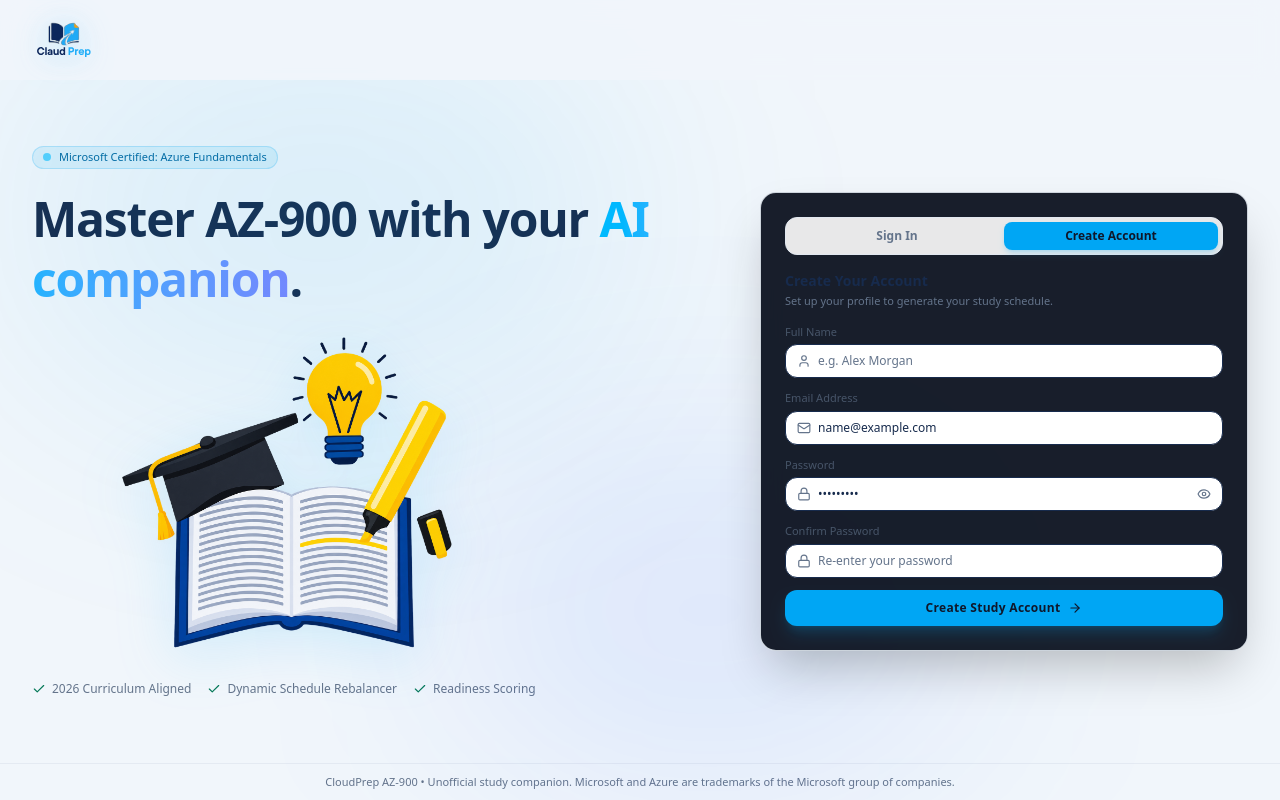
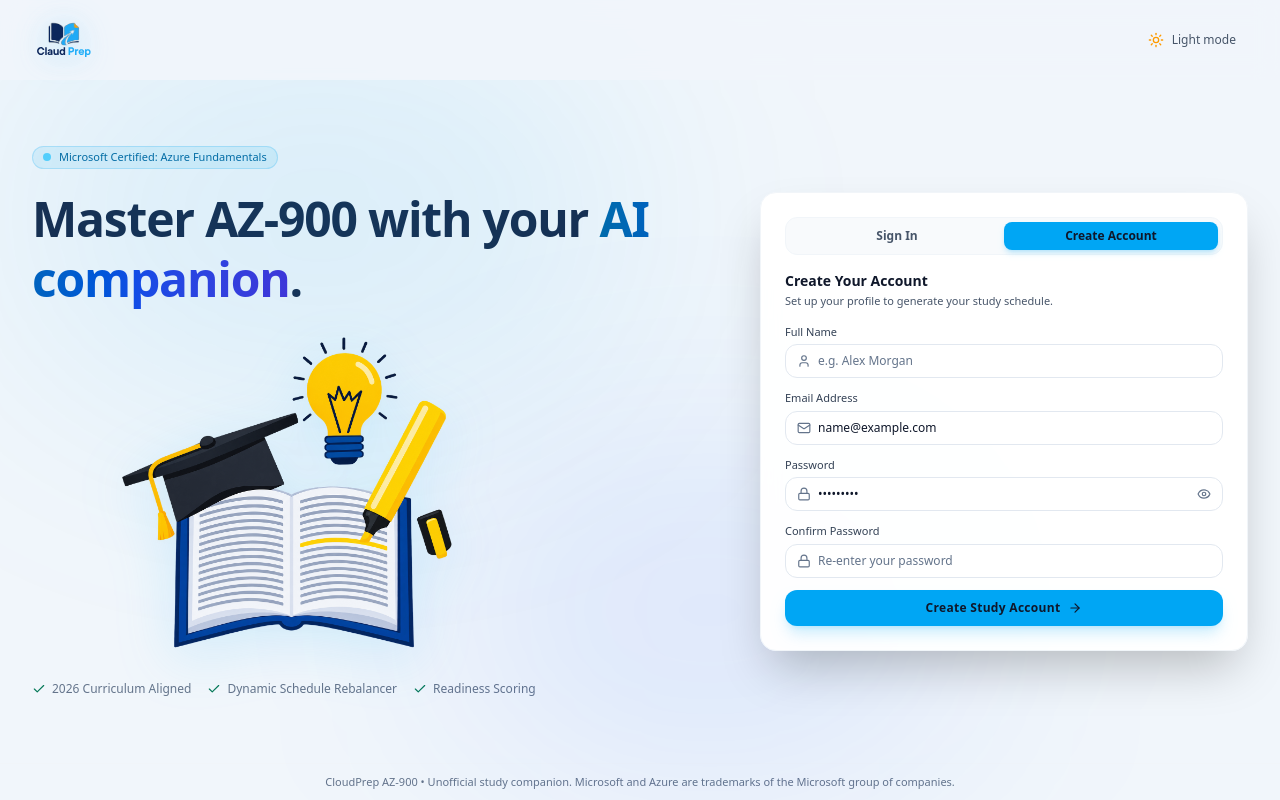
Before and after one commit to georgescourser-lab/Study-planner-, a Next.js app: page / in a window 1280 px wide. Both pictures are taken after typing "name@example.com", "Sample123" into the empty fields and a click on the button "Create Account". Built offline with nearby package versions, Linux system fonts and the light colour scheme; no server answers.

Commit message:
feat: Enhance theme toggle functionality and update UI styles for better accessibility

```diff
--- a/components/auth/AuthScreen.tsx
+++ b/components/auth/AuthScreen.tsx
@@ -13,6 +13,7 @@
   CheckCircle,
   Check,
 } from 'lucide-react';
+import { ThemeToggleButton } from '@/contexts/ThemeContext';
 
 export const AuthScreen: React.FC = () => {
   const { authMode, setAuthMode, signIn, signUp } = useAuth();
@@ -72,13 +73,13 @@
   };
 
   return (
-    <div className="min-h-screen lg:h-screen w-full bg-[#070b13] text-slate-100 relative lg:overflow-hidden flex flex-col justify-between">
+    <div className="min-h-screen lg:h-screen w-full bg-[#070b13] text-slate-900 dark:text-slate-100 relative lg:overflow-hidden flex flex-col justify-between">
       {/* Background ambient lighting */}
       <div className="absolute top-10 left-1/4 -translate-x-1/2 w-[600px] h-[350px] bg-sky-500/10 blur-[130px] rounded-full pointer-events-none" />
       <div className="absolute bottom-10 right-1/4 w-[500px] h-[300px] bg-blue-600/10 blur-[120px] rounded-full pointer-events-none" />
 
       {/* Top Header with prominent physical logo (frameless, no line) */}
-      <header className="w-full bg-[#070b13]/80 backdrop-blur-md sticky top-0 z-20 shrink-0">
+      <header className="w-full bg-[#070b13]/80 dark:bg-[#070b13]/80 backdrop-blur-md sticky top-0 z-20 shrink-0">
         <div className="max-w-7xl mx-auto px-4 sm:px-6 lg:px-8 h-16 sm:h-20 flex items-center justify-between">
           <div className="flex items-center">
             <img
@@ -87,6 +88,7 @@
               className="h-12 sm:h-14 md:h-16 w-auto object-contain transition-transform hover:scale-105 filter drop-shadow-[0_4px_16px_rgba(56,189,248,0.35)]"
             />
           </div>
+          <ThemeToggleButton compact />
         </div>
       </header>
 
@@ -107,7 +109,7 @@
             <div>
               <h1 className="text-3xl sm:text-4xl xl:text-5xl font-extrabold tracking-tight text-white leading-tight">
                 Master AZ-900 with your{' '}
-                <span className="text-transparent bg-clip-text bg-gradient-to-r from-sky-400 via-blue-400 to-indigo-400">
+                <span className="text-transparent bg-clip-text bg-gradient-to-r from-sky-700 via-blue-700 to-indigo-700 dark:from-sky-400 dark:via-blue-400 dark:to-indigo-400">
                   AI companion
                 </span>
                 .
@@ -144,9 +146,9 @@
           {/* RIGHT COLUMN: Authentication Beside the Overview          */}
           {/* ========================================================= */}
           <div className="lg:col-span-5 w-full max-w-md mx-auto lg:max-w-none">
-            <div className="bg-[#0c1220]/95 backdrop-blur-xl border border-slate-800/90 rounded-2xl shadow-2xl p-5 sm:p-6">
+            <div className="bg-white/95 dark:bg-[#0c1220]/95 backdrop-blur-xl border border-slate-200 dark:border-slate-800/90 rounded-2xl shadow-2xl p-5 sm:p-6">
               {/* Mode Switch Tabs (Sign In is first option) */}
-              <div className="flex rounded-xl bg-slate-900/90 p-1 border border-slate-800 mb-4">
+              <div className="flex rounded-xl bg-slate-100 dark:bg-slate-900/90 p-1 border border-slate-200 dark:border-slate-800 mb-4">
                 <button
                   type="button"
                   onClick={() => {
@@ -157,7 +159,7 @@
                   className={`flex-1 py-1.5 text-xs font-semibold rounded-lg transition-all ${
                     authMode === 'signin'
                       ? 'bg-sky-500 text-slate-950 shadow-md shadow-sky-500/20'
-                      : 'text-slate-400 hover:text-white'
+                      : 'text-slate-600 hover:text-slate-900 dark:text-slate-400 dark:hover:text-white'
                   }`}
                 >
                   Sign In
@@ -172,7 +174,7 @@
                   className={`flex-1 py-1.5 text-xs font-semibold rounded-lg transition-all ${
                     authMode === 'signup'
                       ? 'bg-sky-500 text-slate-950 shadow-md shadow-sky-500/20'
-                      : 'text-slate-400 hover:text-white'
+                      : 'text-slate-600 hover:text-slate-900 dark:text-slate-400 dark:hover:text-white'
                   }`}
                 >
                   Create Account
@@ -180,10 +182,10 @@
               </div>
 
               <div className="mb-3.5">
-                <h2 className="text-sm font-semibold text-white">
+                <h2 className="text-sm font-semibold text-slate-900 dark:text-white">
                   {authMode === 'signin' ? 'Welcome Back' : 'Create Your Account'}
                 </h2>
-                <p className="text-[11px] text-slate-400 mt-0.5">
+                <p className="text-[11px] text-slate-600 dark:text-slate-400 mt-0.5">
                   {authMode === 'signin'
                     ? 'Enter your credentials to resume your progress.'
                     : 'Set up your profile to generate your study schedule.'}
@@ -210,7 +212,7 @@
               <form onSubmit={handleSubmit} className="space-y-3">
                 {authMode === 'signup' && (
                   <div>
-                    <label className="block text-[11px] font-medium text-slate-300 mb-1">
+                    <label className="block text-[11px] font-medium text-slate-700 dark:text-slate-300 mb-1">
                       Full Name
                     </label>
                     <div className="relative">
@@ -221,14 +223,14 @@
                         value={fullName}
                         onChange={(e) => setFullName(e.target.value)}
                         placeholder="e.g. Alex Morgan"
-                        className="w-full bg-slate-900 border border-slate-750 rounded-xl pl-8 pr-3 py-2 text-xs text-white placeholder-slate-500 focus:outline-none focus:border-sky-500 focus:ring-1 focus:ring-sky-500 transition-colors"
+                        className="w-full bg-white dark:bg-slate-900 border border-slate-300 dark:border-slate-700 rounded-xl pl-8 pr-3 py-2 text-xs text-slate-900 dark:text-slate-100 placeholder-slate-500 focus:outline-none focus:border-sky-500 focus:ring-1 focus:ring-sky-500 transition-colors"
                       />
                     </div>
                   </div>
                 )}
 
                 <div>
-                  <label className="block text-[11px] font-medium text-slate-300 mb-1">
+                  <label className="block text-[11px] font-medium text-slate-700 dark:text-slate-300 mb-1">
                     Email Address
                   </label>
                   <div className="relative">
@@ -239,14 +241,14 @@
                       value={email}
                       onChange={(e) => setEmail(e.target.value)}
                       placeholder="student@example.com"
-                      className="w-full bg-slate-900 border border-slate-750 rounded-xl pl-8 pr-3 py-2 text-xs text-white placeholder-slate-500 focus:outline-none focus:border-sky-500 focus:ring-1 focus:ring-sky-500 transition-colors"
+                      className="w-full bg-white dark:bg-slate-900 border border-slate-300 dark:border-slate-700 rounded-xl pl-8 pr-3 py-2 text-xs text-slate-900 dark:text-slate-100 placeholder-slate-500 focus:outline-none focus:border-sky-500 focus:ring-1 focus:ring-sky-500 transition-colors"
                     />
                   </div>
                 </div>
 
                 <div>
                   <div className="flex items-center justify-between mb-1">
-                    <label className="text-[11px] font-medium text-slate-300">Password</label>
+                    <label className="text-[11px] font-medium text-slate-700 dark:text-slate-300">Password</label>
                   </div>
                   <div className="relative">
                     <Lock className="absolute left-3 top-1/2 -translate-y-1/2 w-3.5 h-3.5 text-slate-500" />
@@ -256,7 +258,7 @@
                       value={password}
                       onChange={(e) => setPassword(e.target.value)}
                       placeholder={authMode === 'signup' ? 'Min 6 characters' : 'Enter your password'}
-                      className="w-full bg-slate-900 border border-slate-750 rounded-xl pl-8 pr-9 py-2 text-xs text-white placeholder-slate-500 focus:outline-none focus:border-sky-500 focus:ring-1 focus:ring-sky-500 transition-colors"
+                      className="w-full bg-white dark:bg-slate-900 border border-slate-300 dark:border-slate-700 rounded-xl pl-8 pr-9 py-2 text-xs text-slate-900 dark:text-slate-100 placeholder-slate-500 focus:outline-none focus:border-sky-500 focus:ring-1 focus:ring-sky-500 transition-colors"
                     />
                     <button
                       type="button"
@@ -271,7 +273,7 @@
 
                 {authMode === 'signup' && (
                   <div>
-                    <label className="block text-[11px] font-medium text-slate-300 mb-1">
+                    <label className="block text-[11px] font-medium text-slate-700 dark:text-slate-300 mb-1">
                       Confirm Password
                     </label>
                     <div className="relative">
@@ -282,7 +284,7 @@
                         value={confirmPassword}
                         onChange={(e) => setConfirmPassword(e.target.value)}
                         placeholder="Re-enter your password"
-                        className="w-full bg-slate-900 border border-slate-750 rounded-xl pl-8 pr-3 py-2 text-xs text-white placeholder-slate-500 focus:outline-none focus:border-sky-500 focus:ring-1 focus:ring-sky-500 transition-colors"
+                        className="w-full bg-white dark:bg-slate-900 border border-slate-300 dark:border-slate-700 rounded-xl pl-8 pr-3 py-2 text-xs text-slate-900 dark:text-slate-100 placeholder-slate-500 focus:outline-none focus:border-sky-500 focus:ring-1 focus:ring-sky-500 transition-colors"
                       />
                     </div>
                   </div>
@@ -312,7 +314,7 @@
       </main>
 
       {/* Footer */}
-      <footer className="w-full py-2 sm:py-2.5 shrink-0 border-t border-slate-800/80 bg-[#070b13] text-center text-[11px] text-slate-500">
+      <footer className="w-full py-2 sm:py-2.5 shrink-0 border-t border-slate-200 dark:border-slate-800/80 bg-[#070b13] text-center text-[11px] text-slate-500">
         <p>
           CloudPrep AZ-900 • Unofficial study companion. Microsoft and Azure are trademarks of the Microsoft group of companies.
         </p>
--- a/contexts/ThemeContext.tsx
+++ b/contexts/ThemeContext.tsx
@@ -36,7 +36,7 @@
   return <ThemeContext.Provider value={{ theme, toggleTheme }}>{children}</ThemeContext.Provider>;
 }
 
-export function ThemeToggleButton({ className = '' }: { className?: string }) {
+export function ThemeToggleButton({ compact = false, className = '' }: { compact?: boolean; className?: string }) {
   const { theme, toggleTheme } = useContext(ThemeContext);
   const isDark = theme === 'dark';
 
@@ -46,13 +46,13 @@
       onClick={toggleTheme}
       aria-label={isDark ? 'Switch to light mode' : 'Switch to dark mode'}
       aria-pressed={isDark}
-      className={`flex w-full items-center justify-between rounded-lg px-3 py-2 text-xs font-medium text-slate-600 transition-colors hover:bg-slate-200 hover:text-slate-900 dark:text-slate-400 dark:hover:bg-slate-800/60 dark:hover:text-white ${className}`}
+      className={`${compact ? 'inline-flex items-center gap-2 rounded-lg px-3 py-2' : 'flex w-full items-center justify-between rounded-lg px-3 py-2'} text-xs font-medium text-slate-600 transition-colors hover:bg-slate-200 hover:text-slate-900 dark:text-slate-400 dark:hover:bg-slate-800/60 dark:hover:text-white ${className}`}
     >
       <span className="flex items-center gap-2">
         {isDark ? <Moon className="h-4 w-4 text-sky-500" /> : <Sun className="h-4 w-4 text-amber-500" />}
         <span>{isDark ? 'Dark mode' : 'Light mode'}</span>
       </span>
-      <span className="text-[10px] text-slate-500 dark:text-slate-500">Switch</span>
+      {!compact && <span className="text-[10px] text-slate-500 dark:text-slate-500">Switch</span>}
     </button>
   );
 }
```
Also changed, not shown: app/page.tsx (+48 -48 lines).
